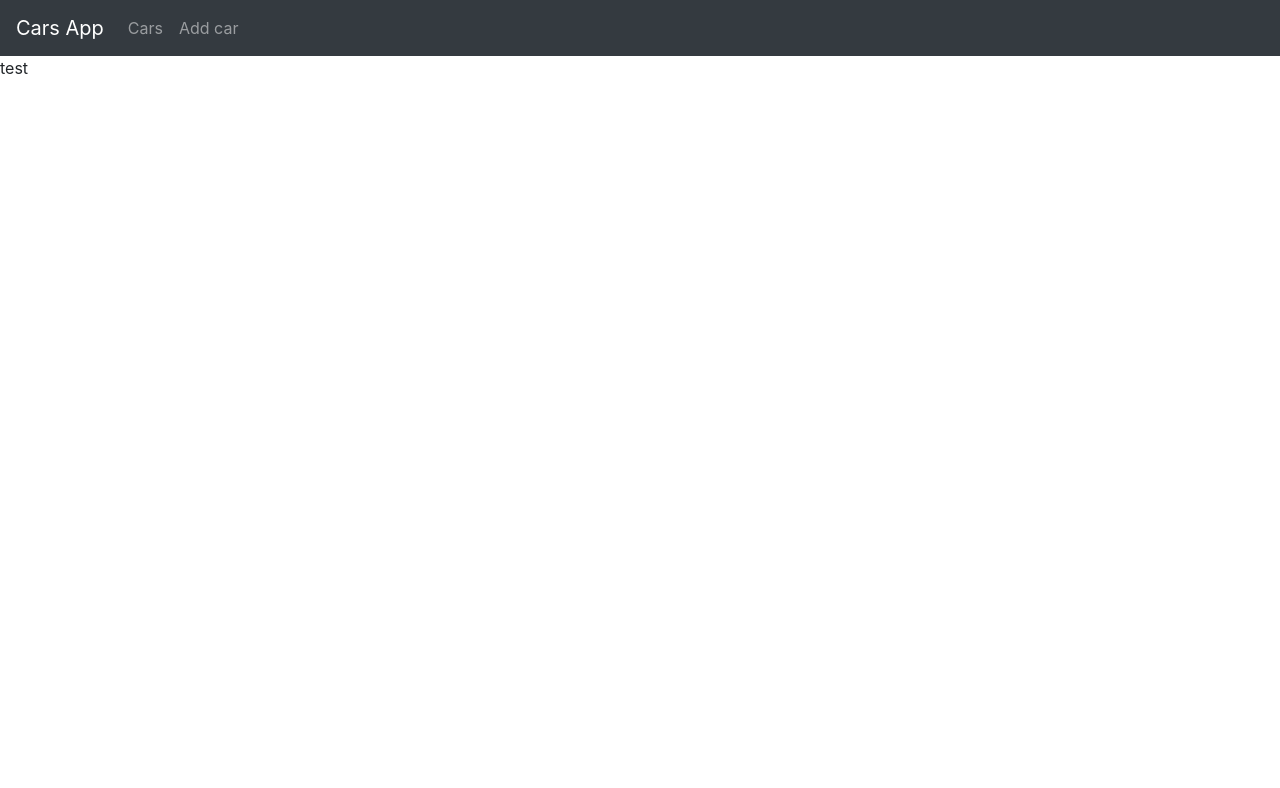
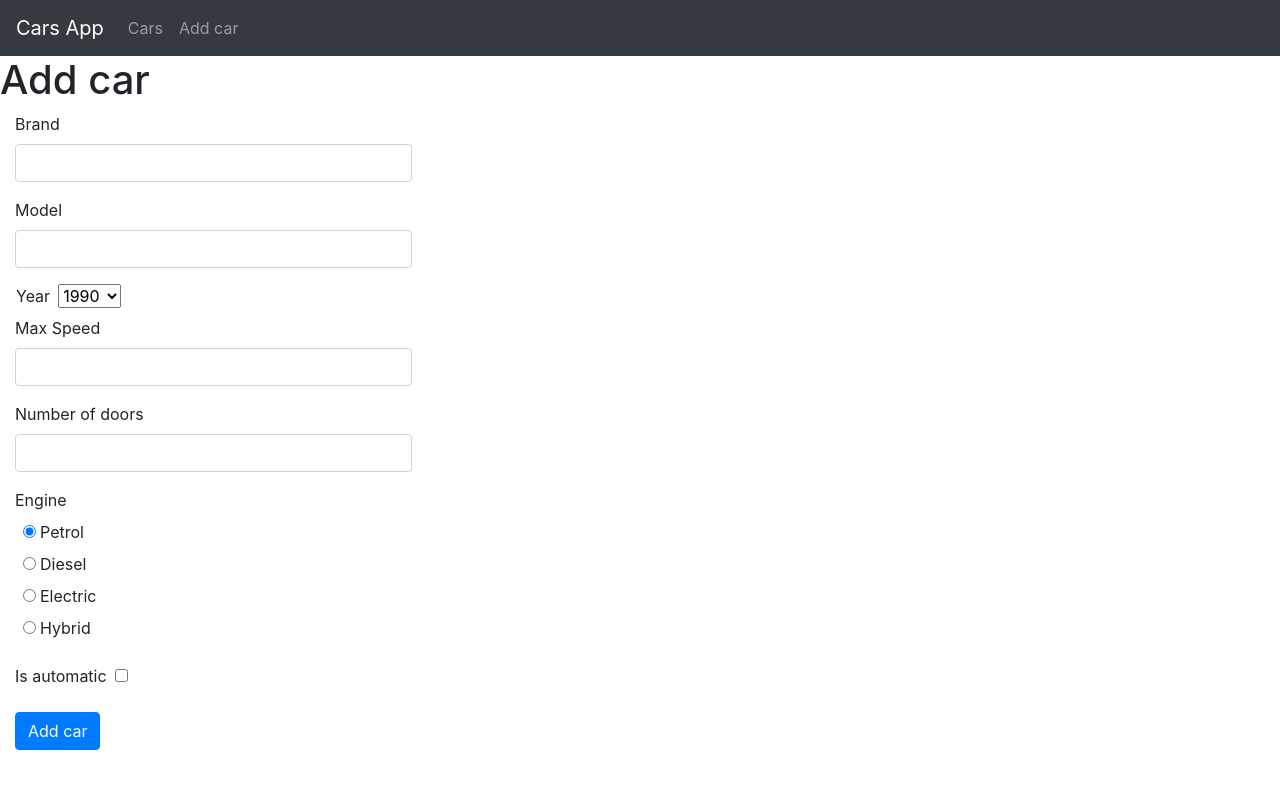
Before and after one commit to VladimirPetrovic/Cars-App, a Vue app: page /add in a window 1280 px wide. Shown: the top 788 px of the page. Built offline with nearby package versions, Linux system fonts and the light colour scheme.

Commit message:
Add new car

```diff
--- a/src/pages/AddCar.vue
+++ b/src/pages/AddCar.vue
@@ -1,11 +1,84 @@
 <template>
   <div>
-      test
+    <h1>Add car</h1>
+    <form @submit.prevent="addCar(newCar)">
+      <div class="form-group col-4">
+        <label for="brand">Brand</label>
+        <input type="text" v-model="newCar.brand" class="form-control" id="brand">
+      </div>
+      <div class="form-group col-4">
+        <label for="model">Model</label>
+        <input type="text" v-model="newCar.model" class="form-control" id="model">
+      </div>
+      <div class="ml-3">
+        <label for="year" class="mr-2">Year</label>
+        <select v-model="year">
+          <option v-for="(year, key) in years" :key="key" :value="year.value">
+            {{ year.value }}
+          </option>
+        </select>
+      </div>
+      <div class="form-group col-4">
+        <label for="maxSpeed">Max Speed</label>
+        <input type="number" v-model="newCar.maxSpeed" class="form-control" id="maxSpeed">
+      </div>
+      <div class="form-group col-4">
+        <label for="numberOfDoors">Number of doors</label>
+        <input type="number" v-model="newCar.numberOfDoors" class="form-control" id="numberOfDoors">
+      </div>
+      <div class="form-group col-4">
+        <label for="engine">Engine</label><br>
+        <input type="radio" class="ml-2 mr-1" value="petrol" v-model="newCar.engine">
+        <label for="one">Petrol</label>
+        <br>
+        <input type="radio" class="ml-2 mr-1" value="diesel" v-model="newCar.engine">
+        <label for="two">Diesel</label>
+        <br>
+        <input type="radio" class="ml-2 mr-1" value="electric" v-model="newCar.engine">
+        <label for="two">Electric</label>
+        <br>
+        <input type="radio" class="ml-2 mr-1" value="hybrid" v-model="newCar.engine">
+        <label for="two">Hybrid</label>
+        <br>
+      </div>
+      <div class="form-group col-4">
+        <label for="isAutomatic" class="mr-2">Is automatic</label>
+        <input type="checkbox" v-model="newCar.isAutomatic">
+      </div>
+      <div class="form-group col-4">
+        <button type="submit" class="btn btn-primary">Add car</button>
+      </div>
+    </form>
   </div>
 </template>
 
 <script>
+import { carsService } from '../utils/CarsService.js'
+
 export default {
-
+  data() {
+    return {
+      year: 1990,
+      newCar: {
+          brand: '',
+          model: '',
+          year: '',
+          maxSpeed: '',
+          isAutomatic: '',
+          engine: 'petrol',
+          numberOfDoors: ''
+      },
+      years: carsService.getYears()
+    }
+  },
+  methods: {
+    addCar(car) {
+      carsService.addCar(car).then(response => {
+        this.$router.push('/cars')
+      }).catch(error => {
+        console.log(error)
+      })
+    }
+  }
 }
 </script>
--- a/src/pages/CarsApp.vue
+++ b/src/pages/CarsApp.vue
@@ -36,15 +36,6 @@ export default {
   data() {
     return {
       cars: [],
-      newCar: {
-        brand: '',
-        model: '',
-        year: '',
-        maxSpeed: '',
-        isAutomatic: '',
-        engine: '',
-        numberOfDoors: ''
-      }
     }
   },
   created() {
--- a/src/utils/CarsService.js
+++ b/src/utils/CarsService.js
@@ -1,11 +1,51 @@
 import axios from 'axios'
 
 axios.defaults.baseURL = 'http://localhost:3000/api/'
+
+const years = [
+    { value: 1990 },
+    { value: 1991 },
+    { value: 1992 },
+    { value: 1993 },
+    { value: 1994 },
+    { value: 1995 },
+    { value: 1996 },
+    { value: 1997 },
+    { value: 1998 },
+    { value: 1999 },
+    { value: 2000 },
+    { value: 2001 },
+    { value: 2002 },
+    { value: 2003 },
+    { value: 2004 },
+    { value: 2005 },
+    { value: 2006 },
+    { value: 2007 },
+    { value: 2008 },
+    { value: 2009 },
+    { value: 2010 },
+    { value: 2011 },
+    { value: 2012 },
+    { value: 2013 },
+    { value: 2014 },
+    { value: 2015 },
+    { value: 2016 },
+    { value: 2017 },
+    { value: 2018 }
+]
 
 export default class CarsService {
     getAll() {
         return axios.get('cars')
     }
+
+    getYears() {
+        return years
+    }
+
+    addCar(car) {
+        return axios.post('cars', car)
+    }
 }
 
 export const carsService = new CarsService()
```
